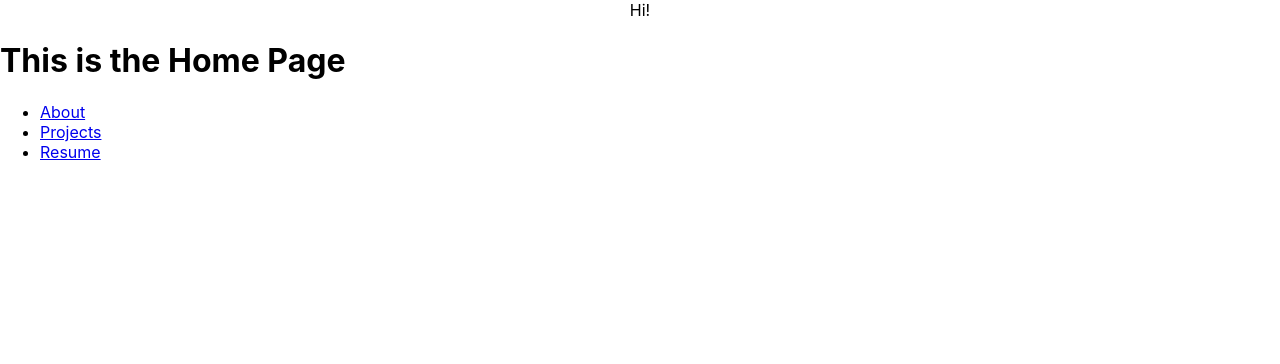
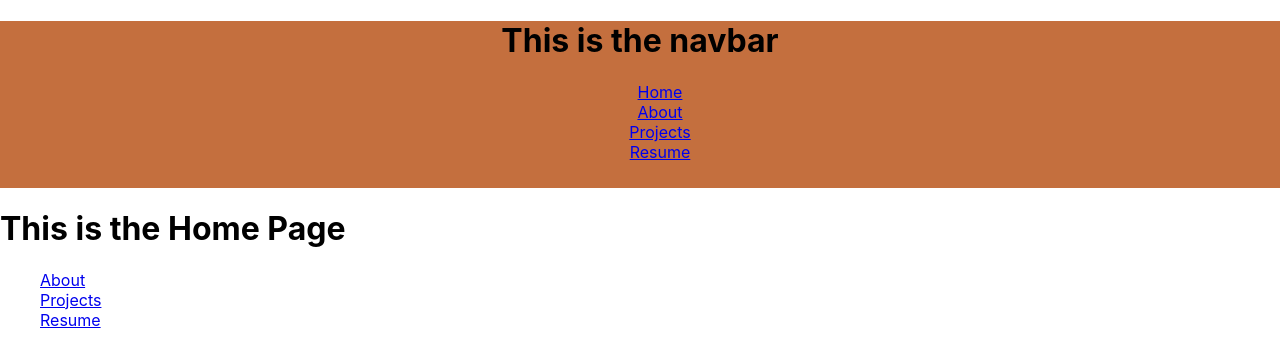
Before and after one commit to AlexShor0103/portfolio-site, a React (Create React App) app: page / in a window 1280 px wide. Shown: the top 364 px of the page. Built offline with nearby package versions, Linux system fonts and the light colour scheme.

Commit message:
add preliminary navbar styling

```diff
--- a/src/App.js
+++ b/src/App.js
@@ -3,15 +3,15 @@
 import Resume from './Pages/Resume';
 import Projects from './Pages/Projects';
 import './App.css';
+import Navbar from './components/Navbar';
 
 import {HashRouter as Router, Routes, Route, Link, Navigate} from "react-router-dom";
 import ErrorPage from './Pages/ErrorPage';
 function App() {
   return (
-    <Router hashType="hashbang">
-      <div className="App">
-        Hi!
-      </div>
+    <Router>
+      <Navbar />
+
       <Routes>
         {/* This declares all the potential paths pages can go to */}
         <Route path="/" element={<Home />} />
--- /dev/null
+++ b/src/components/Navbar.css
@@ -0,0 +1,10 @@
+ul {
+    list-style-type: none;
+}
+
+.Navbar {
+    background-color: rgb(196, 111, 62);
+    height: fit-content;
+    padding-bottom: 10px;
+    text-align: center;
+}
--- /dev/null
+++ b/src/components/Navbar.jsx
@@ -0,0 +1,26 @@
+import React from 'react';
+import './Navbar.css';
+import {Link} from 'react-router-dom';
+function Navbar() {
+    return(
+        <div className='Navbar'>
+            <h1>This is the navbar</h1>
+            <ul>
+                <li>
+                    <Link to="/">Home</Link>
+                </li>
+                <li>
+                    <Link to="/About">About</Link>
+                </li>
+                <li>
+                    <Link to="/Projects">Projects</Link>
+                </li>
+                <li>
+                    <Link to="/Resume">Resume</Link>
+                </li>
+            </ul>
+        </div>
+    )
+}
+
+export default Navbar;
```
